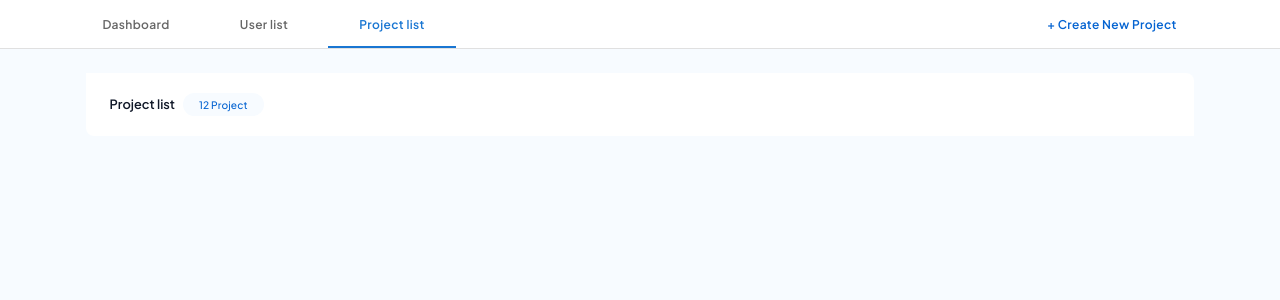
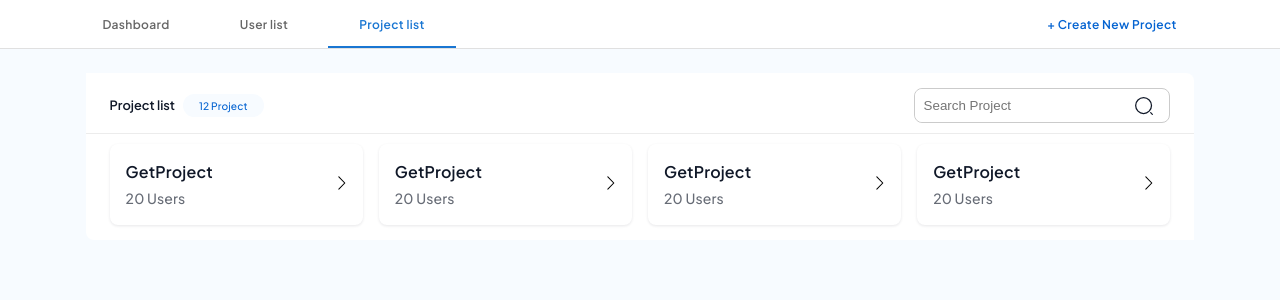
Before and after one commit to MunafHajir/tasksheet-manager, a React (Create React App) app in the folder tasksheet-manager/: page /Dashboard in a window 1280 px wide. Both pictures are taken after a click on the tab "Project list". Shown: the top 300 px of the page. Built offline with nearby package versions, Linux system fonts and the light colour scheme.

Commit message:
Added Common Components Like Card, Search

```diff
--- /dev/null
+++ b/tasksheet-manager/src/Components/Common/SearchBar.jsx
@@ -0,0 +1,75 @@
+import React, { useState } from "react";
+import { createUseStyles } from "react-jss";
+
+const useStyle = createUseStyles({
+  Search: {
+    padding: "9px",
+    border: "0px",
+    borderRadius: "8px",
+    outline: "0px",
+    width: "16vw",
+  },
+  Border: {
+    borderRadius: "8px",
+    border: "1px solid #CBCBCB",
+    display: "flex",
+    alignItems: "center",
+  },
+  Icon: {
+    padding: "0px 15px",
+    cursor: "pointer",
+    display:"flex",
+    alignItems:"center"
+  },
+});
+
+const SearchBar = ({ placeholder, type, logic }) => {
+  const [search, setSearch] = useState("");
+  const classes = useStyle();
+
+  const handleChanges = e => {
+    setSearch(e.target.value);
+  };
+
+  return (
+    <>
+      <div className={classes.Border}>
+        <input
+          className={`${classes.Search}`}
+          type={type}
+          name="search"
+          id="search"
+          placeholder={placeholder}
+          value={search}
+          onChange={handleChanges}
+        />
+        <div className={classes.Icon} onClick={logic}>
+          <svg
+            xmlns="http://www.w3.org/2000/svg"
+            width="20"
+            height="20"
+            viewBox="0 0 20 20"
+            fill="none"
+          >
+            <path
+              d="M9.58366 17.5C13.9559 17.5 17.5003 13.9556 17.5003 9.58333C17.5003 5.21108 13.9559 1.66667 9.58366 1.66667C5.2114 1.66667 1.66699 5.21108 1.66699 9.58333C1.66699 13.9556 5.2114 17.5 9.58366 17.5Z"
+              stroke="#101828"
+              stroke-width="1.25"
+              stroke-linecap="round"
+              stroke-linejoin="round"
+            />
+            <path
+              d="M18.3337 18.3333L16.667 16.6667"
+              stroke="#101828"
+              stroke-width="1.25"
+              stroke-linecap="round"
+              stroke-linejoin="round"
+            />
+          </svg>
+        </div>
+      </div>
+    </>
+  );
+};
+
+export default SearchBar;
--- /dev/null
+++ b/tasksheet-manager/src/Containers/Dashboard/DashboardProjectList/Card/Card.jsx
@@ -0,0 +1,55 @@
+import { Box, Typography } from "@mui/material";
+import React from "react";
+import { createUseStyles } from "react-jss";
+
+const useStyle = createUseStyles({
+  container: {
+    fontFamily: "Plus Jakarta Sans",
+    display: "flex",
+    justifyContent: "space-between",
+    alignItems: "center",
+    flex: "1 0 0",
+    boxShadow: "0px 1px 3px 0px rgba(16, 24, 40, 0.10)",
+    padding: "16px",
+    borderRadius: "8px",
+  },
+  Text:{
+    display:"flex",
+    flexDirection:"column",
+    gap:"4px",
+  }
+});
+
+const Card = ({ variantT, variantU, title, users, classesT, classesU }) => {
+  const classes = useStyle();
+  return (
+    <>
+      <Box className={classes.container}>
+        <box className={classes.Text}>
+          <Typography variant={variantT} className={`${classesT}`}>
+            {title}
+          </Typography>
+          <Typography variant={variantU} className={`${classesU}`}>
+            {users}
+          </Typography>
+        </box>
+        <Box>
+          <svg
+            xmlns="http://www.w3.org/2000/svg"
+            width="16"
+            height="16"
+            viewBox="0 0 16 16"
+            fill="none"
+          >
+            <path
+              d="M13.137 7.99961L7.47569 2.18161C7.42908 2.13473 7.39223 2.07906 7.36728 2.01784C7.34232 1.95662 7.32975 1.89106 7.3303 1.82495C7.33085 1.75884 7.34451 1.69349 7.37047 1.6327C7.39644 1.5719 7.43421 1.51685 7.4816 1.47075C7.52898 1.42464 7.58504 1.38839 7.64652 1.3641C7.70801 1.3398 7.7737 1.32793 7.8398 1.32919C7.9059 1.33045 7.9711 1.34481 8.03161 1.37143C8.09213 1.39805 8.14676 1.43641 8.19236 1.48428L14.1924 7.65095C14.2832 7.74429 14.334 7.86938 14.334 7.99961C14.334 8.12984 14.2832 8.25494 14.1924 8.34828L8.19236 14.5149C8.14676 14.5628 8.09213 14.6012 8.03161 14.6278C7.9711 14.6544 7.9059 14.6688 7.8398 14.67C7.7737 14.6713 7.70801 14.6594 7.64652 14.6351C7.58504 14.6108 7.52898 14.5746 7.4816 14.5285C7.43421 14.4824 7.39645 14.4273 7.37048 14.3665C7.34451 14.3057 7.33085 14.2404 7.3303 14.1743C7.32975 14.1082 7.34232 14.0426 7.36728 13.9814C7.39223 13.9202 7.42908 13.8645 7.47569 13.8176L13.137 7.99961Z"
+              fill="black"
+            />
+          </svg>
+        </Box>
+      </Box>
+    </>
+  );
+};
+
+export default Card;
--- /dev/null
+++ b/tasksheet-manager/src/Containers/Dashboard/DashboardProjectList/Card/CardContainer.jsx
@@ -0,0 +1,67 @@
+import Card from "Containers/Dashboard/DashboardProjectList/Card/Card";
+import React from "react";
+import { createUseStyles } from "react-jss";
+
+const useStyle = createUseStyles({
+  titleText: {
+    fontSize: "16px",
+    fontWeight: "600",
+    color: "#101828",
+  },
+  usersText: {
+    fontSize: "14px",
+    fontWeight: "500",
+    color: "#676C76",
+  },
+  flex:{
+    display: 'flex',
+    justifyContent: 'center',
+    alignItems:"center",
+    gap:"16px",
+    flexWrap:"wrap"
+  }
+});
+
+const CardContainer = () => {
+  const classes = useStyle();
+  return (
+    <>
+      <div className={classes.flex}>
+        <Card
+          classesT={classes.titleText}
+          variantT={"p"}
+          title={"GetProject"}
+          variantU={"p"}
+          classesU={classes.usersText}
+          users={"20 Users"}
+        />
+        <Card
+          classesT={classes.titleText}
+          variantT={"p"}
+          title={"GetProject"}
+          variantU={"p"}
+          classesU={classes.usersText}
+          users={"20 Users"}
+        />
+        <Card
+          classesT={classes.titleText}
+          variantT={"p"}
+          title={"GetProject"}
+          variantU={"p"}
+          classesU={classes.usersText}
+          users={"20 Users"}
+        />
+        <Card
+          classesT={classes.titleText}
+          variantT={"p"}
+          title={"GetProject"}
+          variantU={"p"}
+          classesU={classes.usersText}
+          users={"20 Users"}
+        />
+      </div>
+    </>
+  );
+};
+
+export default CardContainer;
--- a/tasksheet-manager/src/Containers/Dashboard/DashboardProjectList/DashboardProjectList.jsx
+++ b/tasksheet-manager/src/Containers/Dashboard/DashboardProjectList/DashboardProjectList.jsx
@@ -1,8 +1,10 @@
 import { CssBaseline } from "@mui/material";
+import SearchBar from "Components/Common/SearchBar";
 import SupportingText from "Components/Common/SupportingText";
 import Text from "Components/Common/Text";
 import React from "react";
 import { createUseStyles } from "react-jss";
+import CardContainer from "Containers/Dashboard/DashboardProjectList/Card/CardContainer"
 
 const useStyle = createUseStyles({
   CustomTextStyle: {
@@ -17,6 +19,16 @@ const useStyle = createUseStyles({
     alignItems: "center",
     gap: "8px",
   },
+  MainContainer: {
+    display: "flex",
+    justifyContent: "space-between",
+    alignItems: "center",
+  },
+  border:{
+    height: "1px",
+    background:"#ECECEC",
+    margin: "10px -24px",
+  }
 });
 
 const DashboardProjectList = () => {
@@ -24,6 +36,7 @@ const DashboardProjectList = () => {
   return (
     <>
       <CssBaseline />
+      <div className={classes.MainContainer}>
         <div className={classes.Main}>
           <Text
             TextVariant={"h5"}
@@ -32,6 +45,12 @@ const DashboardProjectList = () => {
           />
           <SupportingText SupportingTitle={"12 Project"} />
         </div>
+        <SearchBar placeholder={"Search Project"} />
+      </div>
+
+      <div className={classes.border}></div>
+
+    <CardContainer />
     </>
   );
 };
--- a/tasksheet-manager/src/Containers/Dashboard/DashboardTabs/DashboardMain.jsx
+++ b/tasksheet-manager/src/Containers/Dashboard/DashboardTabs/DashboardMain.jsx
@@ -29,7 +29,7 @@ const useStyle = createUseStyles({
   content: {
     width: "90%",
     backgroundColor: "white",
-    padding: "20px 24px",
+    padding: "15px 24px",
     borderRadius:"0px 8px"
   },
   customTabPanel: {
```
Also changed, not shown: tasksheet-manager/src/Containers/Card.jsx (deleted, +0 -9 lines). Lines whose indentation alone changed are shown as unchanged.
